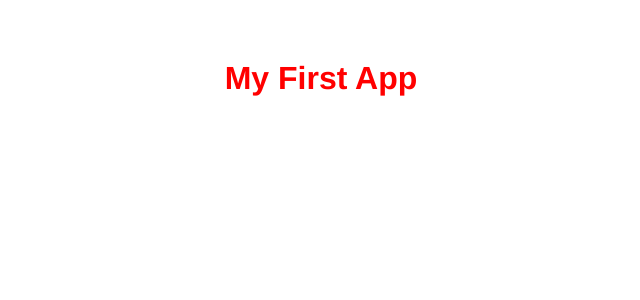
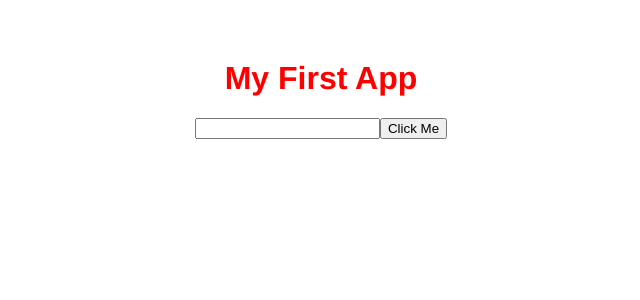
Before and after one commit to arvindk07/model-project-vue, a Vue app: page / in a window 1280 px wide. Shown: the top 300 px of the page, without its empty margins (319-959 px from the left). Built offline with nearby package versions, Linux system fonts and the light colour scheme.

Commit message:
template refs

```diff
--- a/src/App.vue
+++ b/src/App.vue
@@ -1,5 +1,7 @@
 <template>
   <h1>{{ title }}</h1>
+  <input type="text" ref="name" />
+  <button @click="handleClick">Click Me</button>
 </template>
 
 <script>
@@ -11,6 +13,13 @@
     return {
       title: "My First App",
     };
+  },
+  methods: {
+    handleClick() {
+      console.log(this.$refs.name);
+      this.$refs.name.classList.add("active");
+      this.$refs.name.focus();
+    },
   },
 };
 </script>
```
